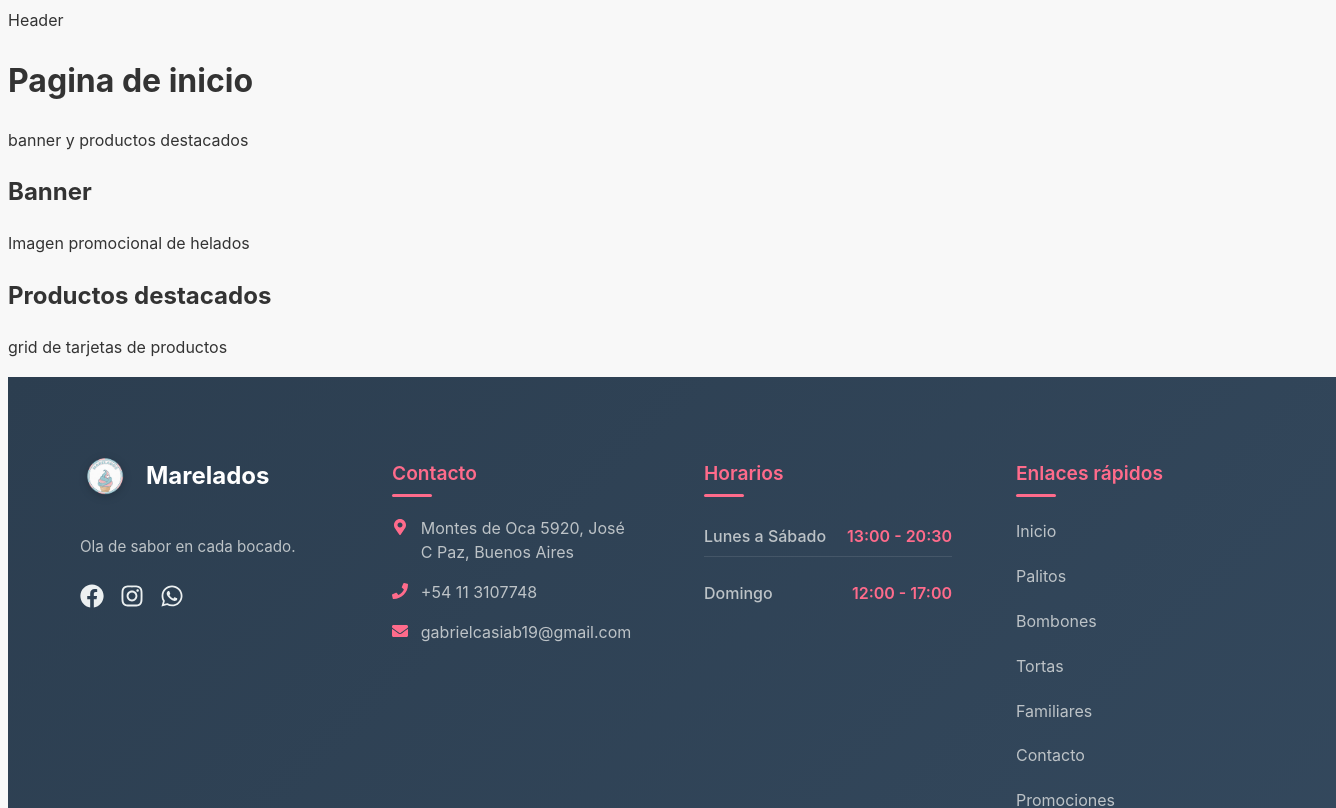
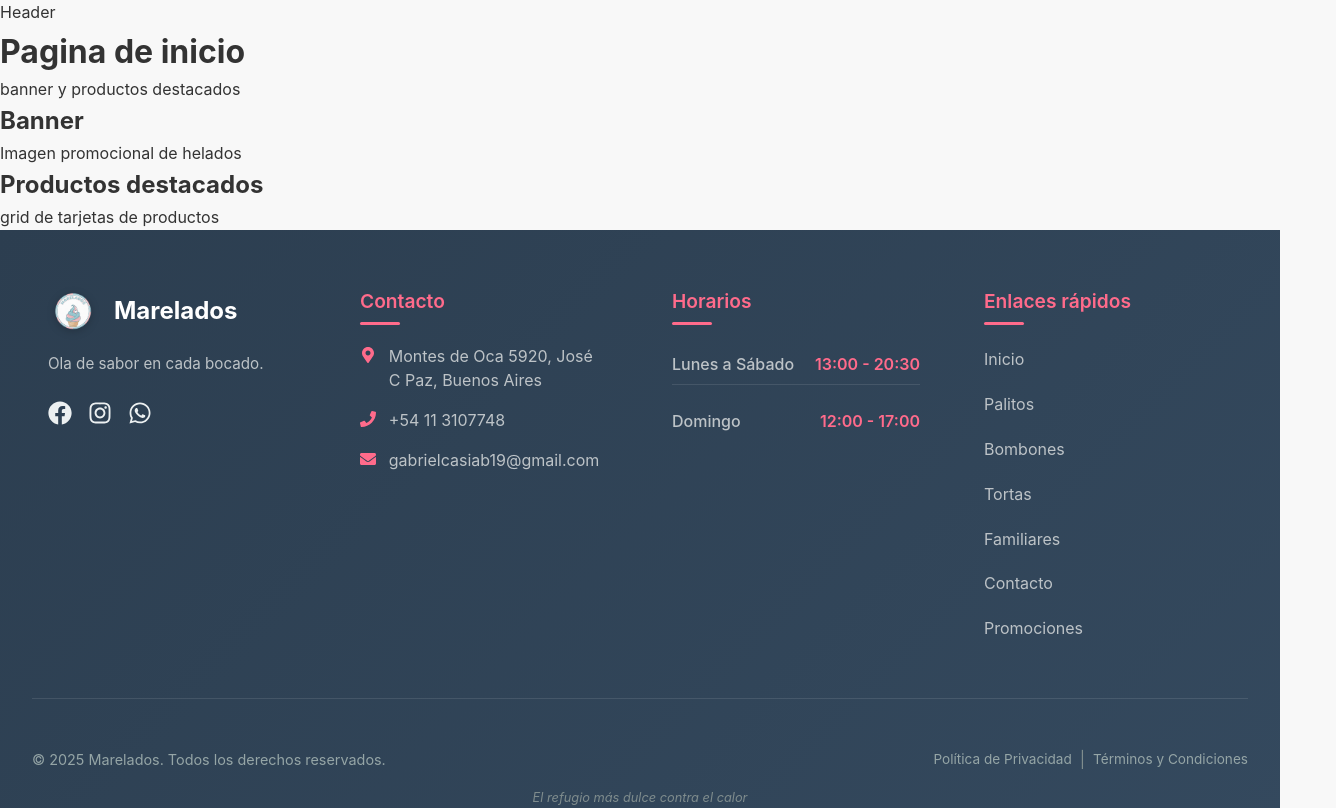
Before and after one commit to MatiCasiba/page-cream-marealdos, a React (Vite) app: page / in a window 1280 px wide. Shown: the top 808 px of the page, 1336 px wide, since content can reach past the window. Built offline with nearby package versions, Linux system fonts and the light colour scheme.

Commit message:
Ajustes de estilización global en indexx.scss

```diff
--- a/src/index.scss
+++ b/src/index.scss
@@ -0,0 +1,11 @@
+*{
+    margin: 0;
+    padding: 0;
+    box-sizing: border-box;
+}
+
+html, body{
+    width: 100%;
+    max-width: 100%;
+    overflow-x: hidden;
+}
```
